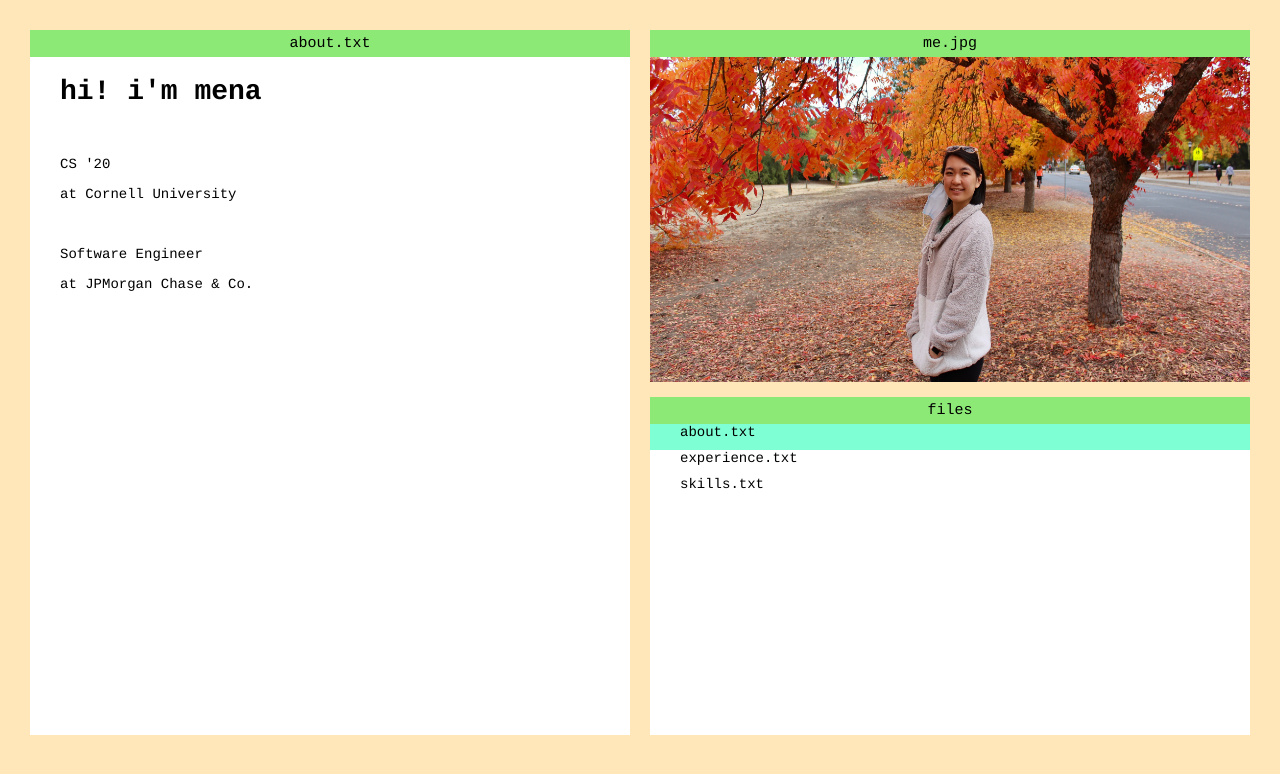
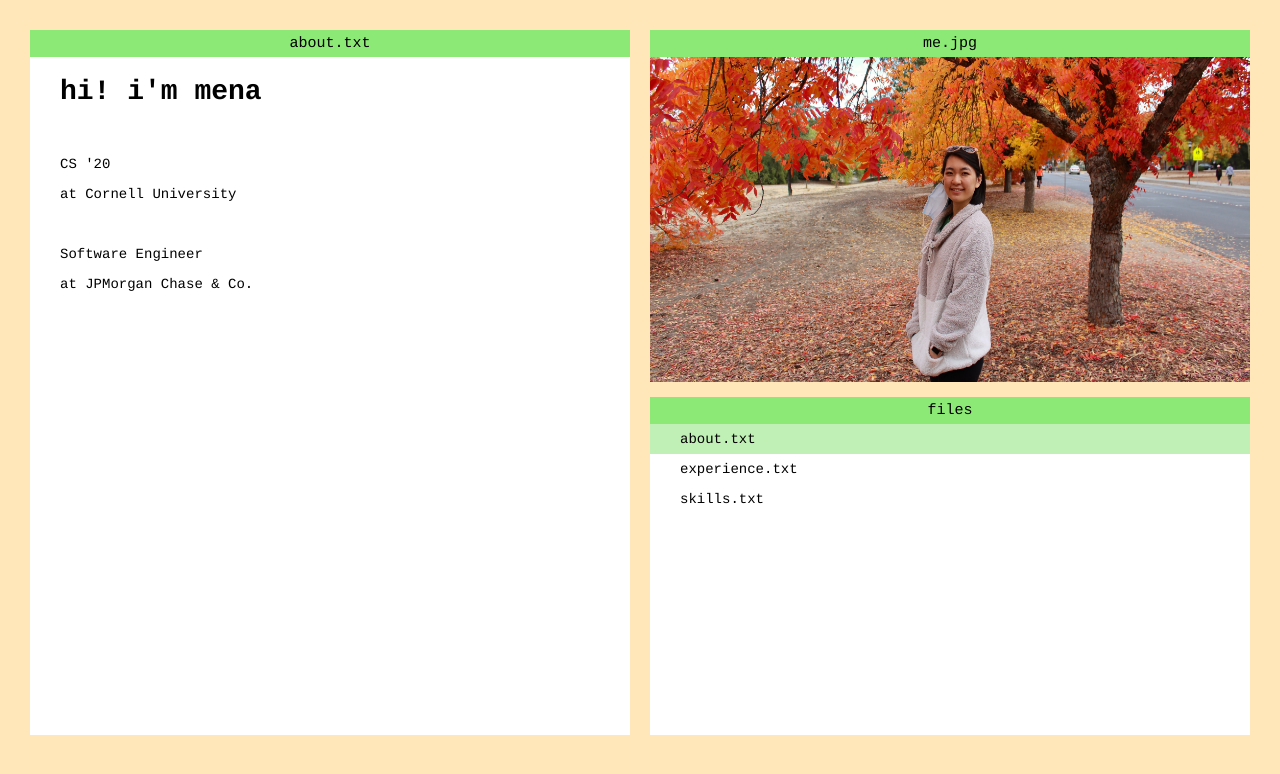
Before and after one commit to manapotionn/my-website, a React (Create React App) app: page / in a window 1280 px wide. Shown: the top 774 px of the page. Built offline with nearby package versions, Linux system fonts and the light colour scheme.

Commit message:
select color

```diff
--- a/src/css/File.css
+++ b/src/css/File.css
@@ -1,8 +1,9 @@
 .file-container {
   padding-left: 5%;
-  padding-bottom: 10px;
+  padding-top: 7px;
+  padding-bottom: 7px;
 }
 
 .selected {
-  background-color: aquamarine;
+  background-color: #c1f0b6;
 }
```
